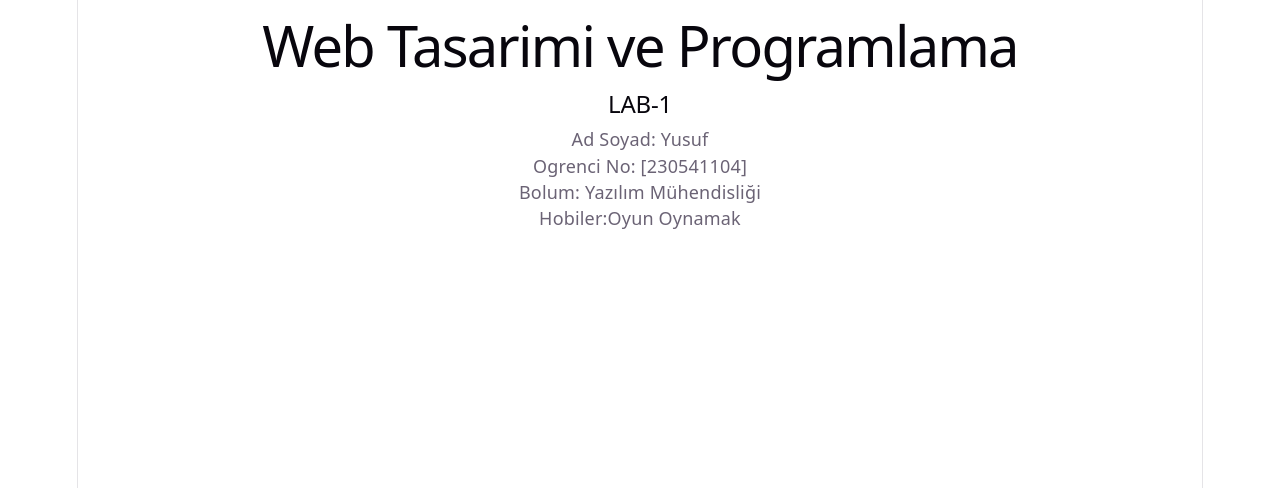
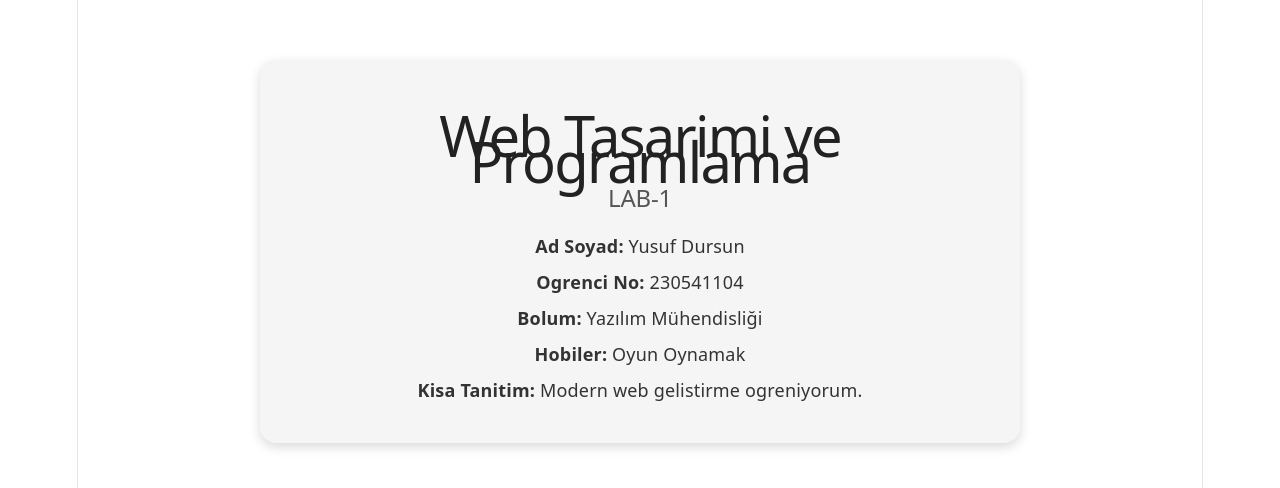
Before and after one commit to yusufdursn0/web-lab-hello, a React (Vite) app: page / in a window 1280 px wide. Shown: the top 488 px of the page. Built offline with nearby package versions, Linux system fonts and the light colour scheme.

Commit message:
style: update page styling and layout

```diff
--- a/src/App.css
+++ b/src/App.css
@@ -1,184 +1,25 @@
-.counter {
-  font-size: 16px;
-  padding: 5px 10px;
-  border-radius: 5px;
-  color: var(--accent);
-  background: var(--accent-bg);
-  border: 2px solid transparent;
-  transition: border-color 0.3s;
-  margin-bottom: 24px;
-
-  &:hover {
-    border-color: var(--accent-border);
-  }
-  &:focus-visible {
-    outline: 2px solid var(--accent);
-    outline-offset: 2px;
-  }
+.container {
+  max-width: 700px;
+  margin: 60px auto;
+  padding: 30px;
+  border-radius: 16px;
+  background-color: #f5f5f5;
+  text-align: center;
+  box-shadow: 0 4px 12px rgba(0, 0, 0, 0.15);
 }
 
-.hero {
-  position: relative;
-
-  .base,
-  .framework,
-  .vite {
-    inset-inline: 0;
-    margin: 0 auto;
-  }
-
-  .base {
-    width: 170px;
-    position: relative;
-    z-index: 0;
-  }
-
-  .framework,
-  .vite {
-    position: absolute;
-  }
-
-  .framework {
-    z-index: 1;
-    top: 34px;
-    height: 28px;
-    transform: perspective(2000px) rotateZ(300deg) rotateX(44deg) rotateY(39deg)
-      scale(1.4);
-  }
-
-  .vite {
-    z-index: 0;
-    top: 107px;
-    height: 26px;
-    width: auto;
-    transform: perspective(2000px) rotateZ(300deg) rotateX(40deg) rotateY(39deg)
-      scale(0.8);
-  }
+h1 {
+  color: #222;
+  margin-bottom: 10px;
 }
 
-#center {
-  display: flex;
-  flex-direction: column;
-  gap: 25px;
-  place-content: center;
-  place-items: center;
-  flex-grow: 1;
-
-  @media (max-width: 1024px) {
-    padding: 32px 20px 24px;
-    gap: 18px;
-  }
+h2 {
+  color: #555;
+  margin-bottom: 20px;
 }
 
-#next-steps {
-  display: flex;
-  border-top: 1px solid var(--border);
-  text-align: left;
-
-  & > div {
-    flex: 1 1 0;
-    padding: 32px;
-    @media (max-width: 1024px) {
-      padding: 24px 20px;
-    }
-  }
-
-  .icon {
-    margin-bottom: 16px;
-    width: 22px;
-    height: 22px;
-  }
-
-  @media (max-width: 1024px) {
-    flex-direction: column;
-    text-align: center;
-  }
+p {
+  font-size: 18px;
+  margin: 10px 0;
+  color: #333;
 }
-
-#docs {
-  border-right: 1px solid var(--border);
-
-  @media (max-width: 1024px) {
-    border-right: none;
-    border-bottom: 1px solid var(--border);
-  }
-}
-
-#next-steps ul {
-  list-style: none;
-  padding: 0;
-  display: flex;
-  gap: 8px;
-  margin: 32px 0 0;
-
-  .logo {
-    height: 18px;
-  }
-
-  a {
-    color: var(--text-h);
-    font-size: 16px;
-    border-radius: 6px;
-    background: var(--social-bg);
-    display: flex;
-    padding: 6px 12px;
-    align-items: center;
-    gap: 8px;
-    text-decoration: none;
-    transition: box-shadow 0.3s;
-
-    &:hover {
-      box-shadow: var(--shadow);
-    }
-    .button-icon {
-      height: 18px;
-      width: 18px;
-    }
-  }
-
-  @media (max-width: 1024px) {
-    margin-top: 20px;
-    flex-wrap: wrap;
-    justify-content: center;
-
-    li {
-      flex: 1 1 calc(50% - 8px);
-    }
-
-    a {
-      width: 100%;
-      justify-content: center;
-      box-sizing: border-box;
-    }
-  }
-}
-
-#spacer {
-  height: 88px;
-  border-top: 1px solid var(--border);
-  @media (max-width: 1024px) {
-    height: 48px;
-  }
-}
-
-.ticks {
-  position: relative;
-  width: 100%;
-
-  &::before,
-  &::after {
-    content: '';
-    position: absolute;
-    top: -4.5px;
-    border: 5px solid transparent;
-  }
-
-  &::before {
-    left: 0;
-    border-left-color: var(--border);
-  }
-  &::after {
-    right: 0;
-    border-right-color: var(--border);
-  }
-}
--- a/src/App.tsx
+++ b/src/App.tsx
@@ -1,12 +1,17 @@
+import './App.css'
+
 function App() {
   return (
-    <div>
-      <h1>Web Tasarimi ve Programlama</h1>
+    <div className="container">
+      <h1>Web Tasarimi ve  Programlama</h1>
       <h2>LAB-1</h2>
-      <p>Ad Soyad: Yusuf</p>
-      <p>Ogrenci No: [230541104]</p>
-      <p>Bolum: Yazılım Mühendisliği</p>
-      <p>Hobiler:Oyun Oynamak</p>
+
+
+      <p><strong>Ad Soyad:</strong> Yusuf Dursun</p>
+      <p><strong>Ogrenci No:</strong> 230541104</p>
+      <p><strong>Bolum:</strong> Yazılım Mühendisliği</p>
+      <p><strong>Hobiler:</strong> Oyun Oynamak</p>
+      <p><strong>Kisa Tanitim:</strong> Modern web gelistirme ogreniyorum.</p>
     </div>
   )
 }
```
